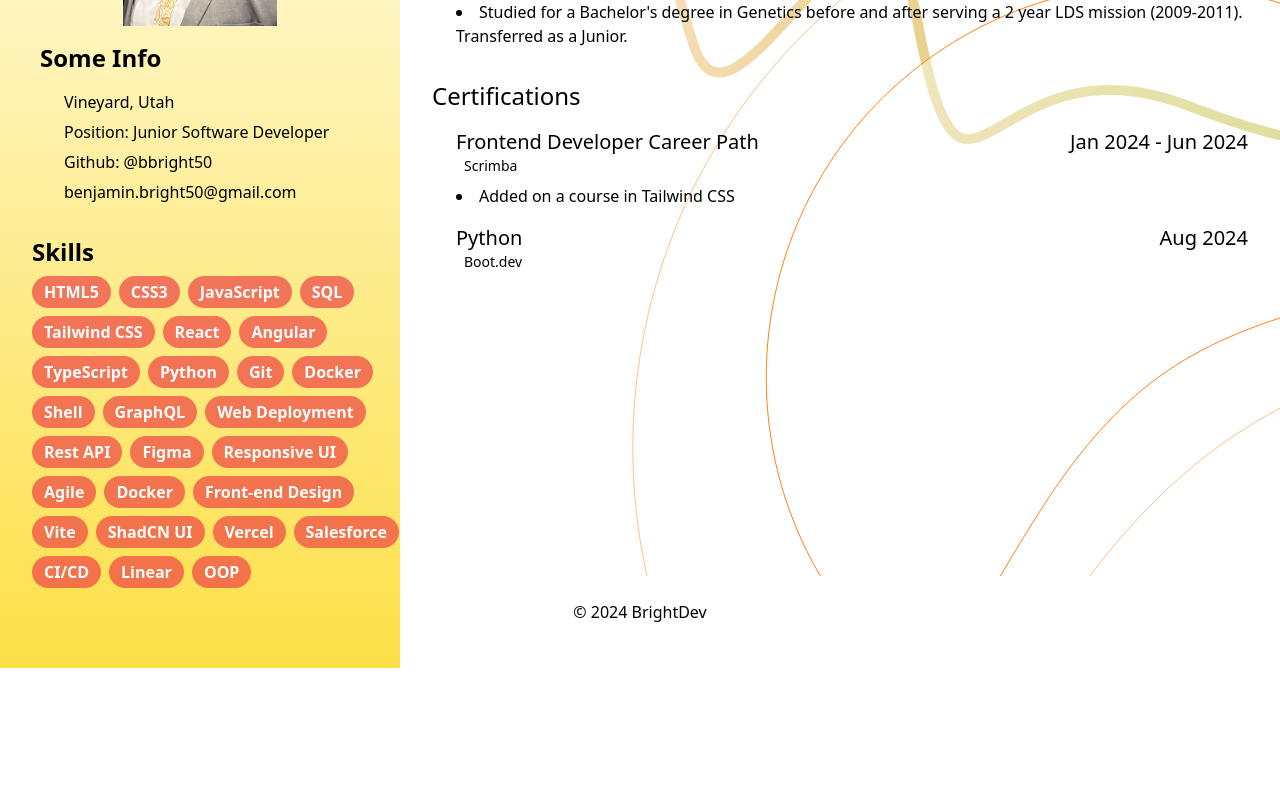
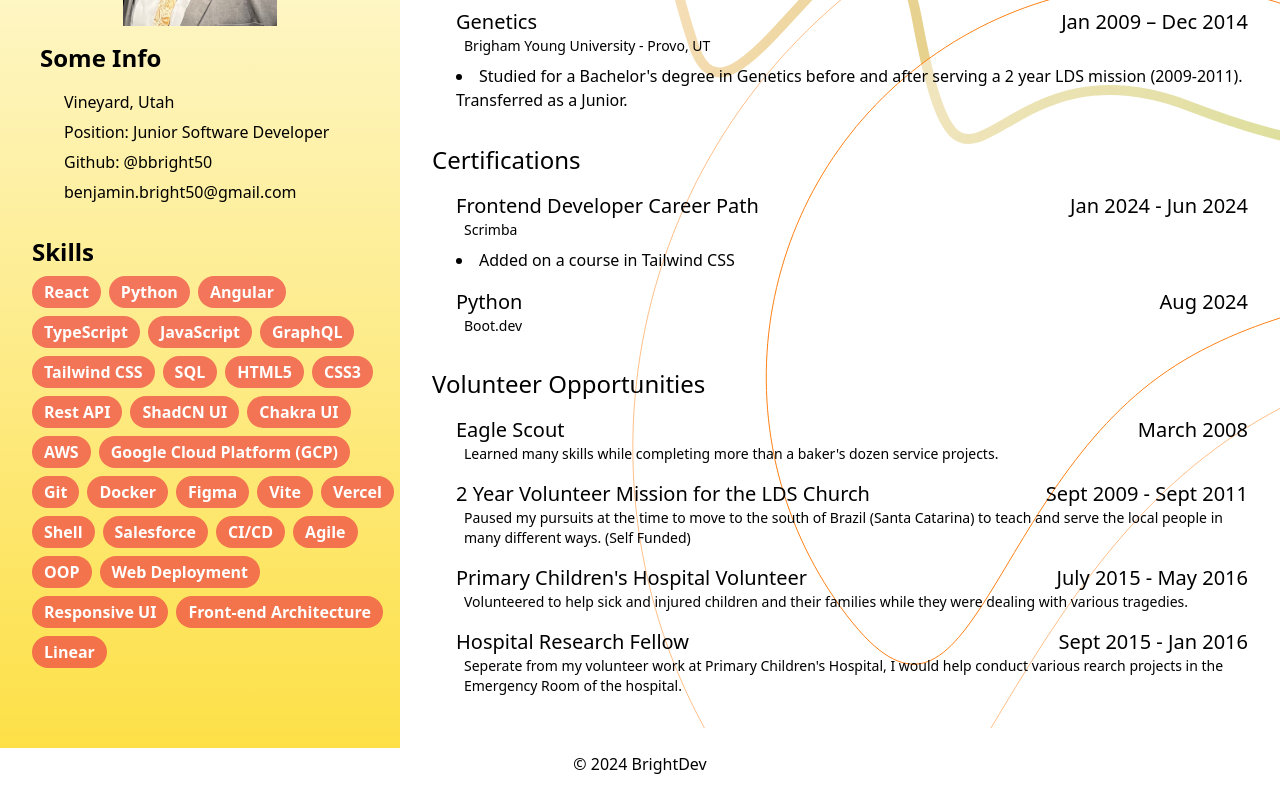
Before and after one commit to bbright50/personal-site, a React (Vite) app: page /education in a window 1280 px wide. Shown: the part 384-1184 px from the top of the page. Before the commit the page ends 1052 px from the top, so only its background shows below. Built offline with nearby package versions, Linux system fonts and the light colour scheme.

Commit message:
Changed LinkedIn address added volunteer ops and rearranged skills

```diff
--- a/src/components/Header.tsx
+++ b/src/components/Header.tsx
@@ -69,7 +69,7 @@ export default function Header() {
               className={
                 "col-span-2 self-center text-center border-2 border-red-500/70 hover:bg-red-500/70 hover:text-white px-2 lg:px-3 lg:py-1 rounded-2xl inline-flex justify-self-start"
               }
-              to="https://www.linkedin.com/in/benjamin-bright-963622194/"
+              to="https://www.linkedin.com/in/bbright50/"
             >
               <FaLinkedin className="hover:fill-red-500/80 mt-1 mr-1" />
               LinkedIn
--- a/src/components/MenuHamburger.tsx
+++ b/src/components/MenuHamburger.tsx
@@ -72,7 +72,7 @@ export default function MenuHamburger() {
                   </NavLink>
                 </Drawer.Close>
                 <Link
-                  to="https://www.linkedin.com/in/benjamin-bright-963622194/"
+                  to="https://www.linkedin.com/in/bbright50/"
                   className={"hover:text-red-500/80 w-fit inline-flex"}
                 >
                   <FaLinkedin className="hover:fill-red-500/80 mt-1 mr-1" />
--- a/src/components/SidePane.tsx
+++ b/src/components/SidePane.tsx
@@ -29,41 +29,45 @@ export default function SidePane() {
           </div>
           <div className="pt-2">
             <div className="flex flex-wrap text-white gap-2">
-              <p className="bg-red-500/70 px-3 py-1 rounded-2xl">HTML5</p>
-              <p className="bg-red-500/70 px-3 py-1 rounded-2xl">CSS3</p>
+              <p className="bg-red-500/70 px-3 py-1 rounded-2xl">React</p>
+              <p className="bg-red-500/70 px-3 py-1 rounded-2xl">Python</p>
+              <p className="bg-red-500/70 px-3 py-1 rounded-2xl">Angular</p>
+              <p className="bg-red-500/70 px-3 py-1 rounded-2xl">TypeScript</p>
               <p className="bg-red-500/70 px-3 py-1 rounded-2xl">JavaScript</p>
-              <p className="bg-red-500/70 px-3 py-1 rounded-2xl">SQL</p>
+              <p className="bg-red-500/70 px-3 py-1 rounded-2xl">GraphQL</p>
               <p className="bg-red-500/70 px-3 py-1 rounded-2xl">
                 Tailwind CSS
               </p>
-              <p className="bg-red-500/70 px-3 py-1 rounded-2xl">React</p>
-              <p className="bg-red-500/70 px-3 py-1 rounded-2xl">Angular</p>
-              <p className="bg-red-500/70 px-3 py-1 rounded-2xl">TypeScript</p>
-              <p className="bg-red-500/70 px-3 py-1 rounded-2xl">Python</p>
+              <p className="bg-red-500/70 px-3 py-1 rounded-2xl">SQL</p>
+              <p className="bg-red-500/70 px-3 py-1 rounded-2xl">HTML5</p>
+              <p className="bg-red-500/70 px-3 py-1 rounded-2xl">CSS3</p>
+              <p className="bg-red-500/70 px-3 py-1 rounded-2xl">Rest API</p>
+              <p className="bg-red-500/70 px-3 py-1 rounded-2xl">ShadCN UI</p>
+              <p className="bg-red-500/70 px-3 py-1 rounded-2xl">Chakra UI</p>
+              <p className="bg-red-500/70 px-3 py-1 rounded-2xl">AWS</p>
+              <p className="bg-red-500/70 px-3 py-1 rounded-2xl">
+                Google Cloud Platform (GCP)
+              </p>
               <p className="bg-red-500/70 px-3 py-1 rounded-2xl">Git</p>
               <p className="bg-red-500/70 px-3 py-1 rounded-2xl">Docker</p>
+              <p className="bg-red-500/70 px-3 py-1 rounded-2xl">Figma</p>
+              <p className="bg-red-500/70 px-3 py-1 rounded-2xl">Vite</p>
+              <p className="bg-red-500/70 px-3 py-1 rounded-2xl">Vercel</p>
               <p className="bg-red-500/70 px-3 py-1 rounded-2xl">Shell</p>
-              <p className="bg-red-500/70 px-3 py-1 rounded-2xl">GraphQL</p>
+              <p className="bg-red-500/70 px-3 py-1 rounded-2xl">Salesforce</p>
+              <p className="bg-red-500/70 px-3 py-1 rounded-2xl">CI/CD</p>
+              <p className="bg-red-500/70 px-3 py-1 rounded-2xl">Agile</p>
+              <p className="bg-red-500/70 px-3 py-1 rounded-2xl">OOP</p>
               <p className="bg-red-500/70 px-3 py-1 rounded-2xl">
                 Web Deployment
               </p>
-              <p className="bg-red-500/70 px-3 py-1 rounded-2xl">Rest API</p>
-              <p className="bg-red-500/70 px-3 py-1 rounded-2xl">Figma</p>
               <p className="bg-red-500/70 px-3 py-1 rounded-2xl">
                 Responsive UI
               </p>
-              <p className="bg-red-500/70 px-3 py-1 rounded-2xl">Agile</p>
-              <p className="bg-red-500/70 px-3 py-1 rounded-2xl">Docker</p>
               <p className="bg-red-500/70 px-3 py-1 rounded-2xl">
-                Front-end Design
+                Front-end Architecture
               </p>
-              <p className="bg-red-500/70 px-3 py-1 rounded-2xl">Vite</p>
-              <p className="bg-red-500/70 px-3 py-1 rounded-2xl">ShadCN UI</p>
-              <p className="bg-red-500/70 px-3 py-1 rounded-2xl">Vercel</p>
-              <p className="bg-red-500/70 px-3 py-1 rounded-2xl">Salesforce</p>
-              <p className="bg-red-500/70 px-3 py-1 rounded-2xl">CI/CD</p>
               <p className="bg-red-500/70 px-3 py-1 rounded-2xl">Linear</p>
-              <p className="bg-red-500/70 px-3 py-1 rounded-2xl">OOP</p>
             </div>
           </div>
         </div>
--- a/src/pages/Education.tsx
+++ b/src/pages/Education.tsx
@@ -1,6 +1,7 @@
 export default function Education() {
   return (
     <div className="bg-[url('./assets/white-w-yellow-bg.svg')] w-full p-4 md:p-8">
+      <h1 className="text-2xl mt-8">Education</h1>
       <div className="flex justify-between">
         <h2 className="text-xl ml-6 mt-4">Biochemistry (Coursework)</h2>
         <h2 className="text-xl hidden lg:block mt-4">Jan 2015 – Apr 2016</h2>
@@ -42,6 +43,48 @@ export default function Education() {
         <h2 className="text-xl mt-4">Aug 2024</h2>
       </div>
       <h3 className="text-sm ml-8">Boot.dev</h3>
+      {/* Volunteer Section */}
+      <h1 className="text-2xl mt-8">Volunteer Opportunities</h1>
+      <div className="flex justify-between">
+        <h2 className="text-xl ml-6 mt-4">Eagle Scout</h2>
+        <h2 className="text-xl mt-4">March 2008</h2>
+      </div>
+      <h3 className="text-sm ml-8">
+        Learned many skills while completing more than a baker's dozen service
+        projects.
+      </h3>
+      <div className="flex justify-between">
+        <h2 className="text-xl ml-6 mt-4">
+          2 Year Volunteer Mission for the LDS Church
+        </h2>
+        <h2 className="text-xl mt-4">Sept 2009 - Sept 2011</h2>
+      </div>
+      <h3 className="text-sm ml-8">
+        Paused my pursuits at the time to move to the south of Brazil (Santa
+        Catarina) to teach and serve the local people in many different ways.
+        (Self Funded)
+      </h3>
+
+      <div className="flex justify-between">
+        <h2 className="text-xl ml-6 mt-4">
+          Primary Children's Hospital Volunteer
+        </h2>
+        <h2 className="text-xl mt-4">July 2015 - May 2016</h2>
+      </div>
+      <h3 className="text-sm ml-8">
+        Volunteered to help sick and injured children and their families while
+        they were dealing with various tragedies.
+      </h3>
+
+      <div className="flex justify-between">
+        <h2 className="text-xl ml-6 mt-4">Hospital Research Fellow</h2>
+        <h2 className="text-xl mt-4">Sept 2015 - Jan 2016</h2>
+      </div>
+      <h3 className="text-sm ml-8">
+        Seperate from my volunteer work at Primary Children's Hospital, I would
+        help conduct various rearch projects in the Emergency Room of the
+        hospital.
+      </h3>
     </div>
   );
 }
--- a/src/pages/EmploymentHistory.tsx
+++ b/src/pages/EmploymentHistory.tsx
@@ -5,7 +5,7 @@ export default function EmploymentHistory() {
       <div>
         <div className="flex justify-between">
           <h2 className="hidden lg:block ml-6 mt-4">
-            Frontend Developer - Intern
+            Full Stack Software Developer - Intern
           </h2>
           <h2 className="block lg:hidden ml-6 mt-4">Frontend Dev</h2>
           <h2 className="hidden lg:block mt-4">Mar 2024 - Present</h2>
@@ -14,17 +14,20 @@ export default function EmploymentHistory() {
         <h3 className="text-base ml-8">Successr.ai - Lehi, UT</h3>
         <ul className="list-disc list-inside ml-6 mt-2 text-lg">
           <li>
-            Worked directly with executive team to build brand-new,
-            mobile-first, responsive front-end for entire company from scratch
-            (React/Vite/TailwindCSS/TypeScript).
+            Scaffolded frontend architecture for high visibility customer facing
+            application.
           </li>
           <li>
-            Collaborated with design contractors to translate Figma design into
-            layout and component library.
+            Collaborated directly with UX, company, and stakeholders to add
+            mission-critical features.
           </li>
           <li>
-            Used Git for version control, Linear for project management, Agile
-            development practices.
+            Implemented backend functionality to enhance customer experience
+            under the direction of the CTO and senior technical team.
+          </li>
+          <li>
+            Contributed to dev team code reviews to ensure high quality,
+            maintainable code.
           </li>
         </ul>
         <div className="flex justify-between">
```
